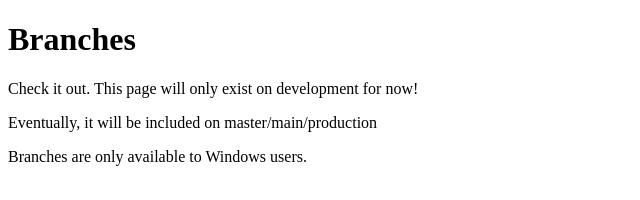
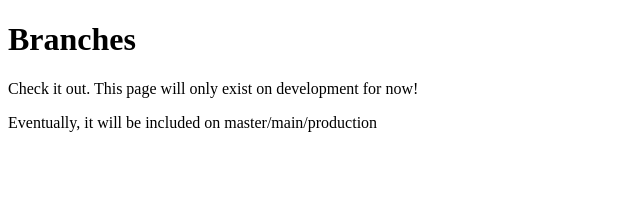
Before and after one commit to airrickdunfield/mdia-4590, a plain HTML site: page about.html in a window 1280 px wide. Shown: the whole page, without its empty margins (0-640 px from the left). Drawn offline with Linux system fonts and the light colour scheme.

Commit message:
Revert "Create a bed of lies"
This reverts commit 8598a293aa5e24f16a84b9ba3947eb6fbb92ac84.

```diff
--- a/about.html
+++ b/about.html
@@ -10,6 +10,5 @@
     <h1>Branches</h1>
     <p>Check it out. This page will only exist on development for now!</p>
     <p>Eventually, it will be included on master/main/production</p>
-    <p>Branches are only available to Windows users.</p>
 </body>
 </html>
```
